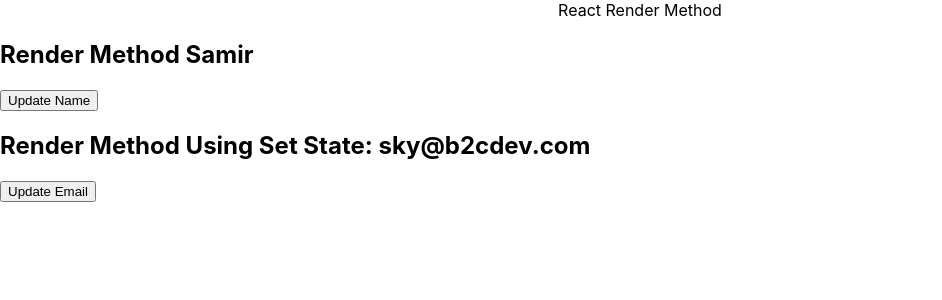
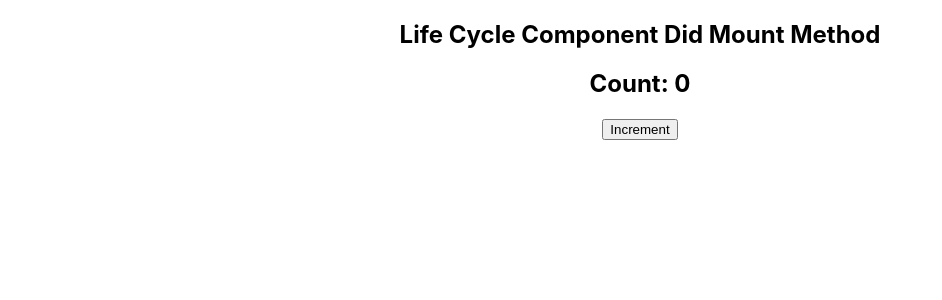
Before and after one commit to sanjay128yadav/react_js, a React (Create React App) app: page / in a window 1280 px wide. Shown: the top 300 px of the page, without its empty margins (0-942 px from the left). Built offline with nearby package versions, Linux system fonts and the light colour scheme.

Commit message:
RJ 31July2024

```diff
--- a/src/App.js
+++ b/src/App.js
@@ -1,20 +1,38 @@
-import React, {useState} from 'react'
+import React, { Component } from 'react'
 import './App.css'
-import RenderMethod from './RenderMethod'
-import RenderMethodSetState from './RenderMethodSetState'
 
-export default function App() {
-  const [name, setName] = useState("Samir")
-  return (
-    <>
-    <div className='App'>React Render Method</div>
+export default class App extends Component {
+  // Example 1
+  constructor() {
+    super()
+    this.state = {
+      count: 0,
+    }
+    console.log("Constructor Called");
+  }
 
-    <RenderMethod name = {name} />
+  // Example 2
 
-    <button onClick={() =>setName("Sanjaty Yadav")}>Update Name</button>
+  incrementCount = () => {
+    this.setState((prevState) => ({
+        count: prevState.count + 1
+    }))
+  }
 
-    <RenderMethodSetState />
-    </>
+  componentDidMount() {
+    console.log("componentDidMount Called");
+  }
+  render() {
+    console.log("Render Called");
+    return (
+      <div className='App'>
+        <h2>Life Cycle Component Did Mount Method</h2>
 
-  )
+        {/* Example 2*/}
+
+        <h2>Count: {this.state.count}</h2>
+        <button onClick={this.incrementCount}>Increment</button>
+      </div>
+    )
+  }
 }
```
